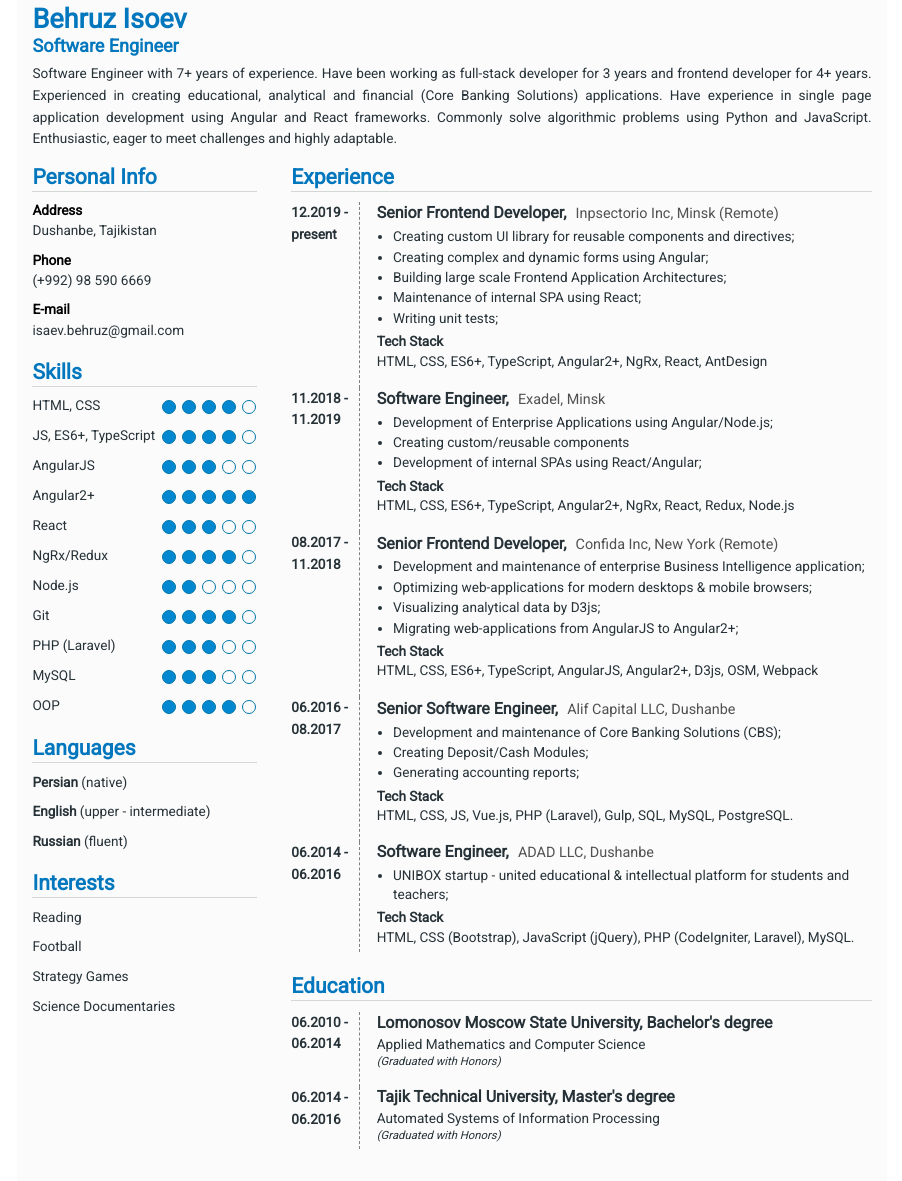
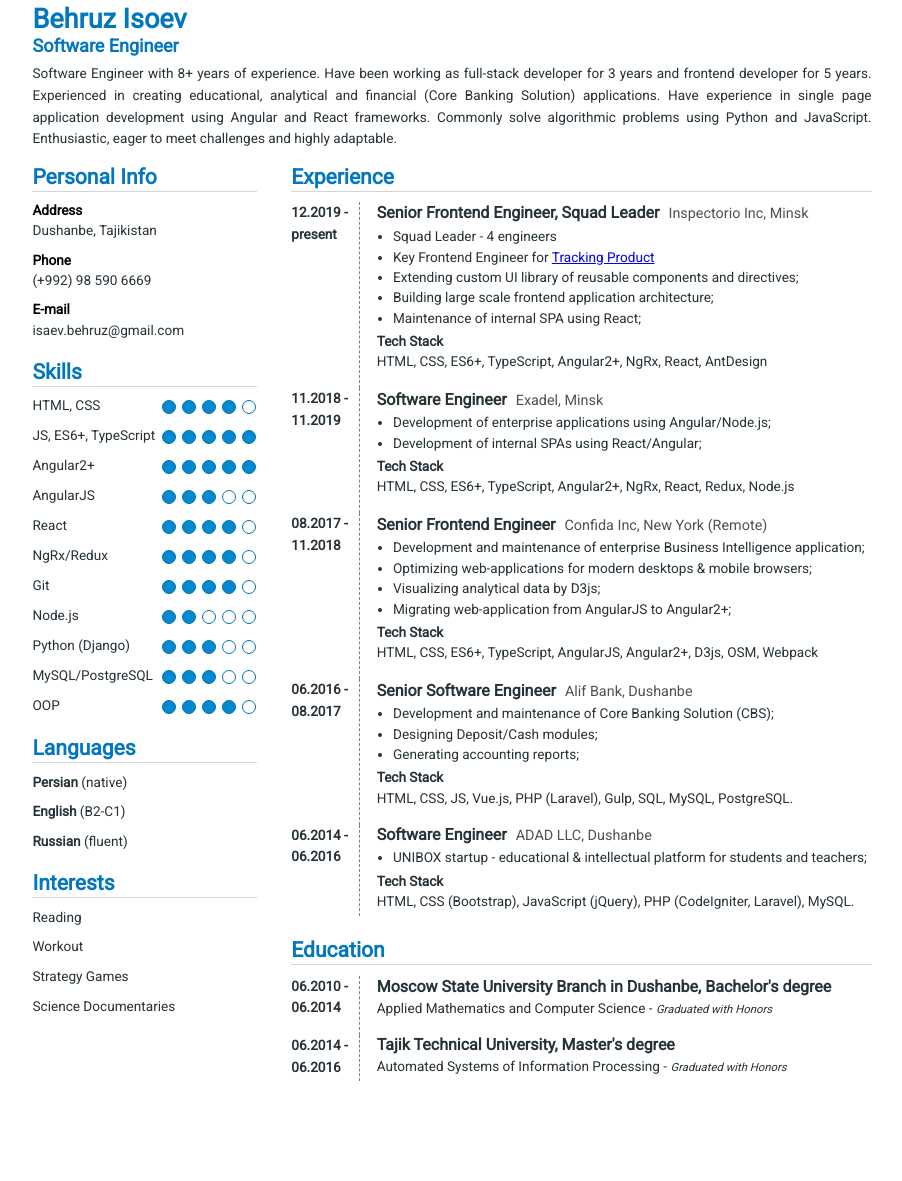
Before and after one commit to aryansoer/resume, a plain HTML site: page index.html in a window 1280 px wide. Shown: the part 5-1186 px from the top of the page, without its empty margins (188-1090 px from the left). Drawn offline with Linux system fonts and the light colour scheme.

Commit message:
Last update

```diff
--- a/index.html
+++ b/index.html
@@ -16,10 +16,10 @@
         <h4 class="heading">Software Engineer</h4>
 
         <p class="summary">
-          Software Engineer with 7+ years of experience. Have been working as
-          full-stack developer for 3 years and frontend developer for 4+ years.
+          Software Engineer with 8+ years of experience. Have been working as
+          full-stack developer for 3 years and frontend developer for 5 years.
           Experienced in creating educational, analytical and financial (Core
-          Banking Solutions) applications. Have experience in single page
+          Banking Solution) applications. Have experience in single page
           application development using Angular and React frameworks. Commonly
           solve algorithmic problems using Python and JavaScript. Enthusiastic,
           eager to meet challenges and highly adaptable.
@@ -69,7 +69,20 @@
               <div class="section__entry">
                 <div class="skill-item">
                   JS, ES6+, TypeScript
-                  <div class="skill-item__levels level4">
+                  <div class="skill-item__levels level5">
+                    <div></div>
+                    <div></div>
+                    <div></div>
+                    <div></div>
+                    <div></div>
+                  </div>
+                </div>
+              </div>
+
+              <div class="section__entry">
+                <div class="skill-item">
+                  Angular2+
+                  <div class="skill-item__levels level5">
                     <div></div>
                     <div></div>
                     <div></div>
@@ -94,21 +107,8 @@
 
               <div class="section__entry">
                 <div class="skill-item">
-                  Angular2+
-                  <div class="skill-item__levels level5">
-                    <div></div>
-                    <div></div>
-                    <div></div>
-                    <div></div>
-                    <div></div>
-                  </div>
-                </div>
-              </div>
-
-              <div class="section__entry">
-                <div class="skill-item">
                   React
-                  <div class="skill-item__levels level3">
+                  <div class="skill-item__levels level4">
                     <div></div>
                     <div></div>
                     <div></div>
@@ -121,6 +121,19 @@
               <div class="section__entry">
                 <div class="skill-item">
                   NgRx/Redux
+                  <div class="skill-item__levels level4">
+                    <div></div>
+                    <div></div>
+                    <div></div>
+                    <div></div>
+                    <div></div>
+                  </div>
+                </div>
+              </div>
+
+              <div class="section__entry">
+                <div class="skill-item">
+                  Git
                   <div class="skill-item__levels level4">
                     <div></div>
                     <div></div>
@@ -146,20 +159,7 @@
 
               <div class="section__entry">
                 <div class="skill-item">
-                  Git
-                  <div class="skill-item__levels level4">
-                    <div></div>
-                    <div></div>
-                    <div></div>
-                    <div></div>
-                    <div></div>
-                  </div>
-                </div>
-              </div>
-
-              <div class="section__entry">
-                <div class="skill-item">
-                  PHP (Laravel)
+                  Python (Django)
                   <div class="skill-item__levels level3">
                     <div></div>
                     <div></div>
@@ -172,7 +172,7 @@
 
               <div class="section__entry">
                 <div class="skill-item">
-                  MySQL
+                  MySQL/PostgreSQL
                   <div class="skill-item__levels level3">
                     <div></div>
                     <div></div>
@@ -203,9 +203,7 @@
 
             <div class="section__content">
               <p class="section__entry"><strong>Persian</strong> (native)</p>
-              <p class="section__entry">
-                <strong>English</strong> (upper - intermediate)
-              </p>
+              <p class="section__entry"><strong>English</strong> (B2-C1)</p>
               <p class="section__entry"><strong>Russian</strong> (fluent)</p>
             </div>
           </section>
@@ -215,7 +213,7 @@
 
             <div class="section__content">
               <p class="section__entry">Reading</p>
-              <p class="section__entry">Football</p>
+              <p class="section__entry">Workout</p>
               <p class="section__entry">Strategy Games</p>
               <p class="section__entry">Science Documentaries</p>
             </div>
@@ -234,21 +232,21 @@
 
                 <div class="timeline__content">
                   <div class="timeline__title">
-                    <span>Senior Frontend Developer,</span>
-                    <span>Inpsectorio Inc, Minsk (Remote)</span>
+                    <span>Senior Frontend Engineer, Squad Leader</span>
+                    <span>Inspectorio Inc, Minsk</span>
                   </div>
 
                   <ul class="timeline__list">
+                    <li>Squad Leader - 4 engineers</li>
+                    <li>Key Frontend Engineer for <a href="https://inspectorio.com/products/tracking" target="_blank">Tracking Product<a/></li>
                     <li>
-                      Creating custom UI library for reusable components and
+                      Extending custom UI library of reusable components and
                       directives;
                     </li>
-                    <li>Creating complex and dynamic forms using Angular;</li>
                     <li>
-                      Building large scale Frontend Application Architectures;
+                      Building large scale frontend application architecture;
                     </li>
                     <li>Maintenance of internal SPA using React;</li>
-                    <li>Writing unit tests;</li>
                   </ul>
 
                   <h4 class="timeline__subtitle">Tech Stack</h4>
@@ -267,16 +265,15 @@
 
                 <div class="timeline__content">
                   <div class="timeline__title">
-                    <span>Software Engineer,</span>
+                    <span>Software Engineer</span>
                     <span>Exadel, Minsk</span>
                   </div>
 
                   <ul class="timeline__list">
                     <li>
-                      Development of Enterprise Applications using
+                      Development of enterprise applications using
                       Angular/Node.js;
                     </li>
-                    <li>Creating custom/reusable components</li>
                     <li>Development of internal SPAs using React/Angular;</li>
                   </ul>
 
@@ -296,7 +293,7 @@
 
                 <div class="timeline__content">
                   <div class="timeline__title">
-                    <span>Senior Frontend Developer,</span>
+                    <span>Senior Frontend Engineer</span>
                     <span>Confida Inc, New York (Remote)</span>
                   </div>
 
@@ -311,7 +308,7 @@
                     </li>
                     <li>Visualizing analytical data by D3js;</li>
                     <li>
-                      Migrating web-applications from AngularJS to Angular2+;
+                      Migrating web-application from AngularJS to Angular2+;
                     </li>
                   </ul>
 
@@ -331,16 +328,16 @@
 
                 <div class="timeline__content">
                   <div class="timeline__title">
-                    <span>Senior Software Engineer,</span>
-                    <span>Alif Capital LLC, Dushanbe</span>
+                    <span>Senior Software Engineer</span>
+                    <span>Alif Bank, Dushanbe</span>
                   </div>
 
                   <ul class="timeline__list">
                     <li>
-                      Development and maintenance of Core Banking Solutions
+                      Development and maintenance of Core Banking Solution
                       (CBS);
                     </li>
-                    <li>Creating Deposit/Cash Modules;</li>
+                    <li>Designing Deposit/Cash modules;</li>
                     <li>Generating accounting reports;</li>
                   </ul>
 
@@ -360,14 +357,14 @@
 
                 <div class="timeline__content">
                   <div class="timeline__title">
-                    <span>Software Engineer,</span>
+                    <span>Software Engineer</span>
                     <span>ADAD LLC, Dushanbe</span>
                   </div>
 
                   <ul class="timeline__list">
                     <li>
-                      UNIBOX startup - united educational & intellectual
-                      platform for students and teachers;
+                      UNIBOX startup - educational & intellectual platform for
+                      students and teachers;
                     </li>
                   </ul>
 
@@ -395,14 +392,15 @@
                 <div class="timeline__content">
                   <div class="timeline__title">
                     <span
-                      >Lomonosov Moscow State University, Bachelor's
+                      >Moscow State University Branch in Dushanbe, Bachelor's
                       degree</span
                     >
                   </div>
 
-                  <p>Applied Mathematics and Computer Science</p>
-
-                  <small><em>(Graduated with Honors)</em></small>
+                  <p>
+                    Applied Mathematics and Computer Science -
+                    <small><em>Graduated with Honors</em></small>
+                  </p>
                 </div>
               </div>
 
@@ -416,9 +414,10 @@
                     <span>Tajik Technical University, Master's degree</span>
                   </div>
 
-                  <p>Automated Systems of Information Processing</p>
-
-                  <small><em>(Graduated with Honors)</em></small>
+                  <p>
+                    Automated Systems of Information Processing -
+                    <small><em>Graduated with Honors</em></small>
+                  </p>
                 </div>
               </div>
             </div>
--- a/style.css
+++ b/style.css
@@ -19,7 +19,7 @@ body {
   height: 325mm;
   margin: 0 auto;
   padding: 2mm 4mm;
-  background-color: #fbfbfb;
+  background-color: white;
 }
 
 .heading {
@@ -150,5 +150,6 @@ body {
 }
 
 .timeline__subtitle {
-  margin: 0.35em 0 0.25em 0;
+  margin: 0.35em 0 0.3em 0;
+  font-weight: bold;
 }
```
